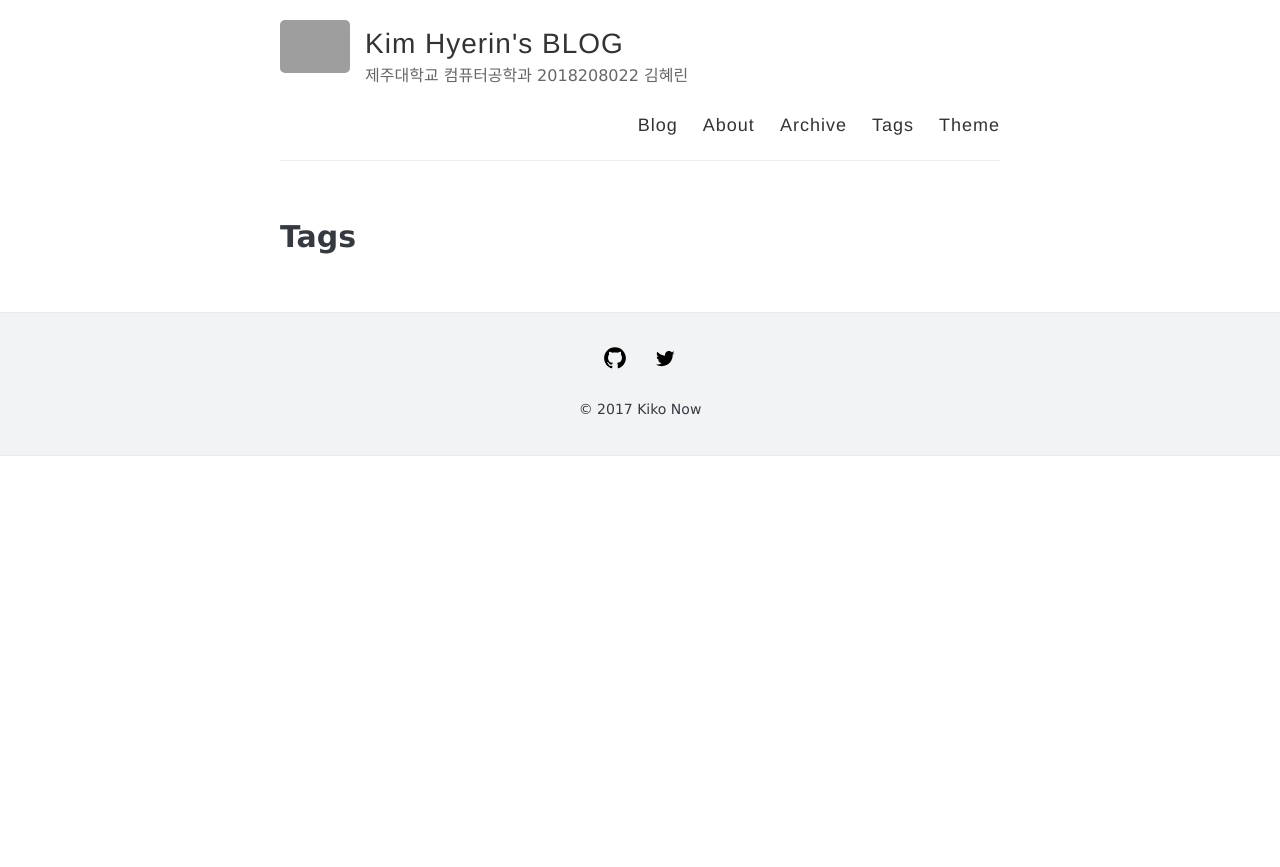
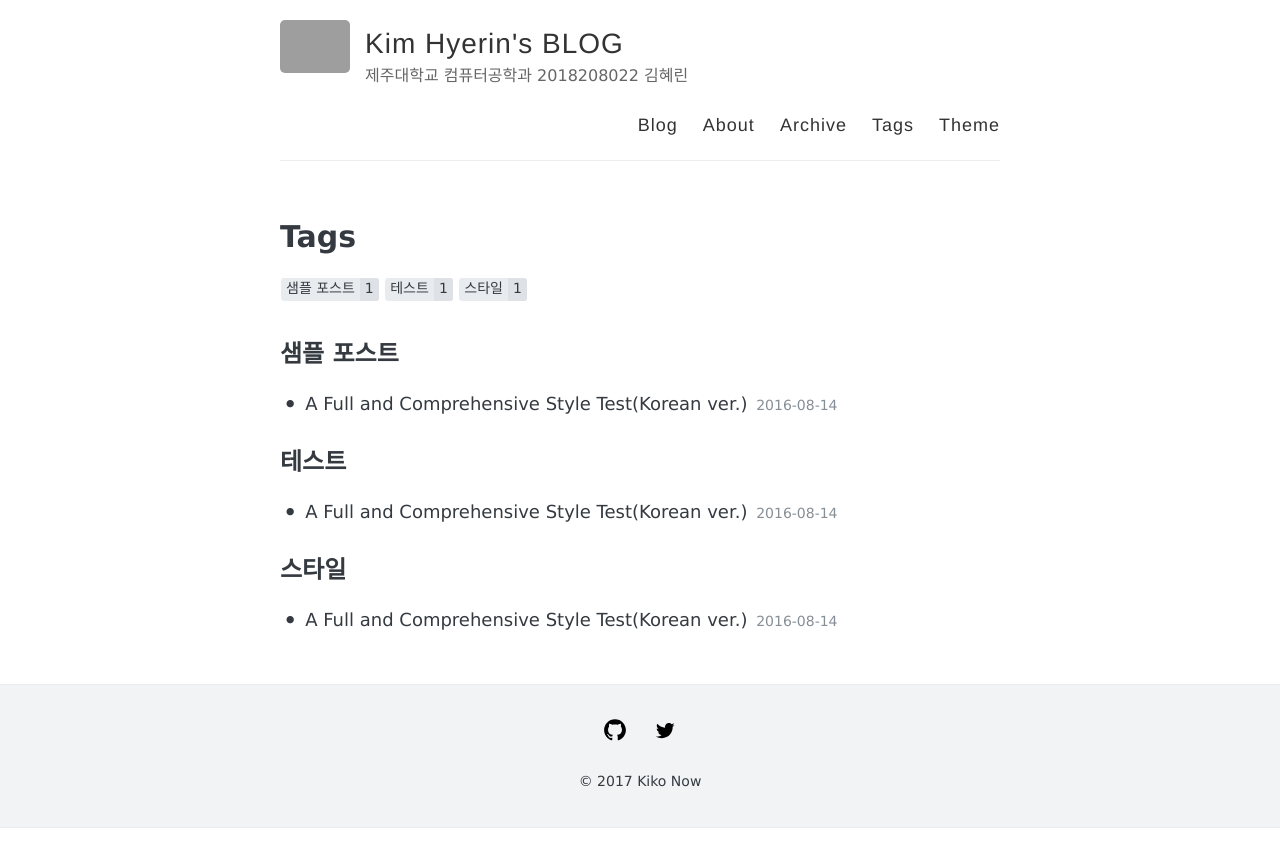
Before and after one commit to burninghering/burninghering.github.io, a Jekyll site: the page built from tags/index.html, in a window 1280 px wide. Shown: the top 867 px of the page. Built offline with Jekyll 4.4.1, drawn with Linux system fonts in a browser that asks for light colours; grey boxes are pictures that could not be loaded.

Commit message:
Revert "Update 2016-08-14-style-test-ko.md"
This reverts commit b157819a2e62db471d18f51f53cebe508837bcd2.

```diff
--- a/_posts/2016-08-14-style-test-ko.md
+++ b/_posts/2016-08-14-style-test-ko.md
@@ -1,16 +1,15 @@
 ---
 layout: post
-title: "자기소개서"
-tags: [자기소개서]
-8주차 과제
+title: "A Full and Comprehensive Style Test(Korean ver.)"
+tags: [샘플 포스트, 테스트, 스타일]
+comments: true
 ---
 
-자기소개서 제출
-제출 기한 : 5월 21일 (목)
+이 글은 스타일을 모아둔 것입니다. 소스 코드를 확인하여 스타일을 적용하는 방법을 알아보세요.
 
 ---
 
-## 1. 자기소개서
+## 1. 제목
 
 # 제목 1
 
```
